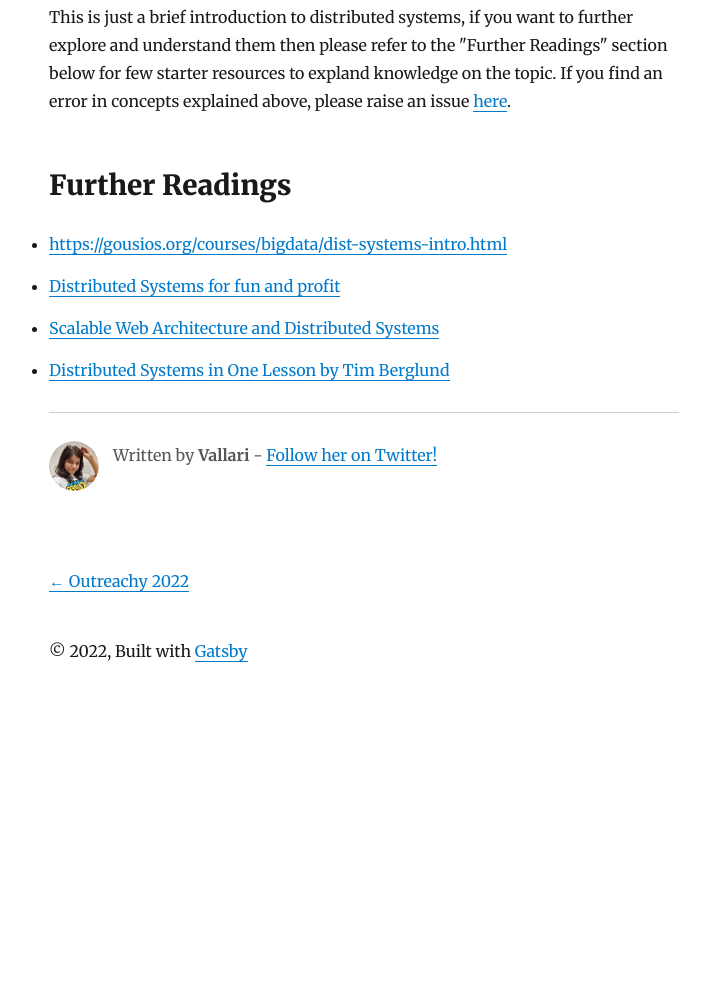
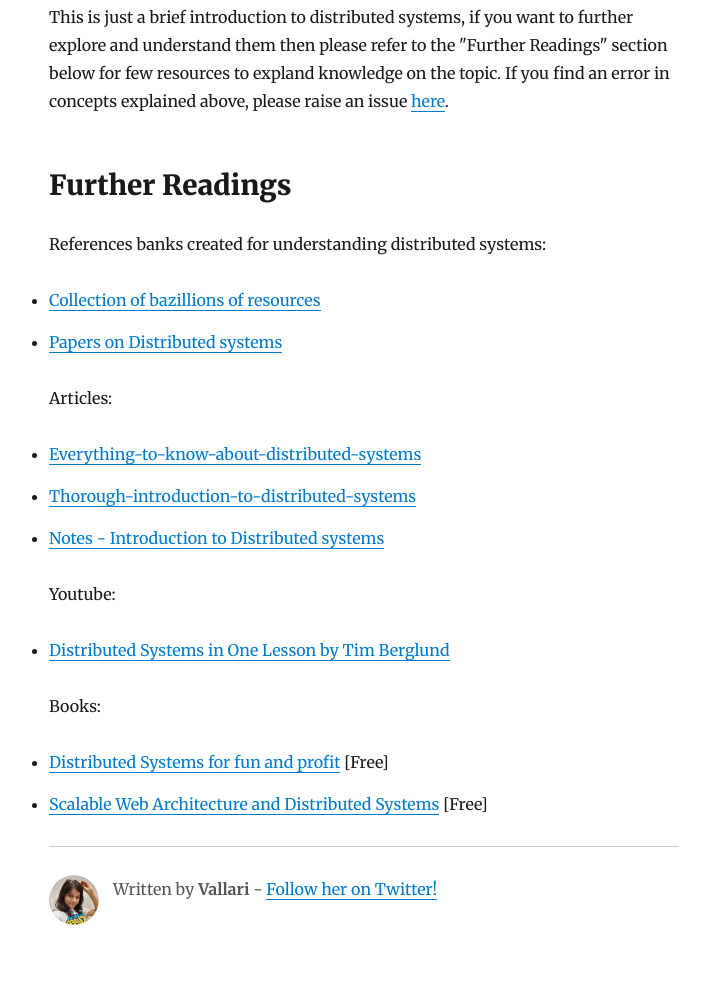
Before and after one commit to VallariAg/Blog, a Gatsby site: page /distributed-systems/ in a window 1280 px wide. Shown: the part 4041-5039 px from the top of the page, without its empty margins (276-986 px from the left). Before the commit the page ends 4748 px from the top, so only its background shows below. Built offline with nearby package versions, Linux system fonts and the light colour scheme; Gatsby itself is replaced by a stand-in of ours; some packages are replaced by stand-ins of ours.

Commit message:
distSys: add further readings refs

```diff
--- a/content/blog/distributed-systems/index.md
+++ b/content/blog/distributed-systems/index.md
@@ -106,11 +106,22 @@ CAP and stuff
 -->
 
 ---
-This is just a brief introduction to distributed systems, if you want to further explore and understand them then please refer to the "Further Readings" section below for few starter resources to expland knowledge on the topic. If you find an error in concepts explained above, please raise an issue [here](https://github.com/VallariAg/Blog/issues/new).
+This is just a brief introduction to distributed systems, if you want to further explore and understand them then please refer to the "Further Readings" section below for few resources to expland knowledge on the topic. If you find an error in concepts explained above, please raise an issue [here](https://github.com/VallariAg/Blog/issues/new).
 
 ## Further Readings
 
-- https://gousios.org/courses/bigdata/dist-systems-intro.html
-- [Distributed Systems for fun and profit](http://book.mixu.net/distsys/single-page.html)
-- [Scalable Web Architecture and Distributed Systems](http://www.aosabook.org/en/distsys.html)
+References banks created for understanding distributed systems:
+- [Collection of bazillions of resources](https://github.com/theanalyst/awesome-distributed-systems)
+- [Papers on Distributed systems](http://muratbuffalo.blogspot.com/2021/02/foundational-distributed-systems-papers.html)
+
+Articles:
+- [Everything-to-know-about-distributed-systems](https://dev.to/mukulalpha/system-design-101-everything-to-know-about-distributed-systems-2hd6)
+- [Thorough-introduction-to-distributed-systems](https://www.freecodecamp.org/news/a-thorough-introduction-to-distributed-systems-3b91562c9b3c/amp/)
+- [Notes - Introduction to Distributed systems](https://gousios.org/courses/bigdata/dist-systems-intro.html)
+
+Youtube:
 - [Distributed Systems in One Lesson by Tim Berglund](https://www.youtube.com/watch?v=Y6Ev8GIlbxc)
+
+Books:
+- [Distributed Systems for fun and profit](http://book.mixu.net/distsys/single-page.html) [Free]
+- [Scalable Web Architecture and Distributed Systems](http://www.aosabook.org/en/distsys.html) [Free]
```
